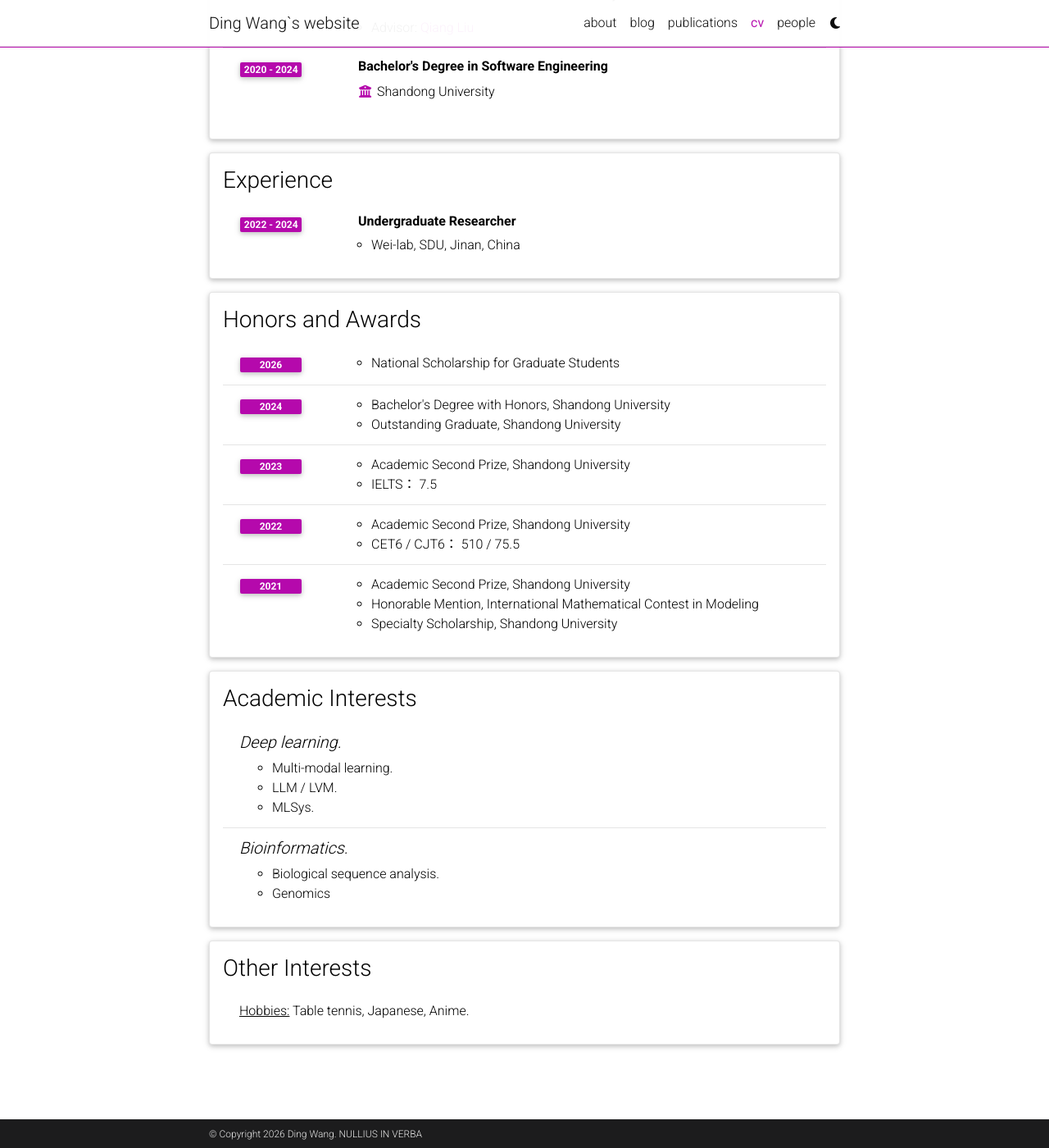
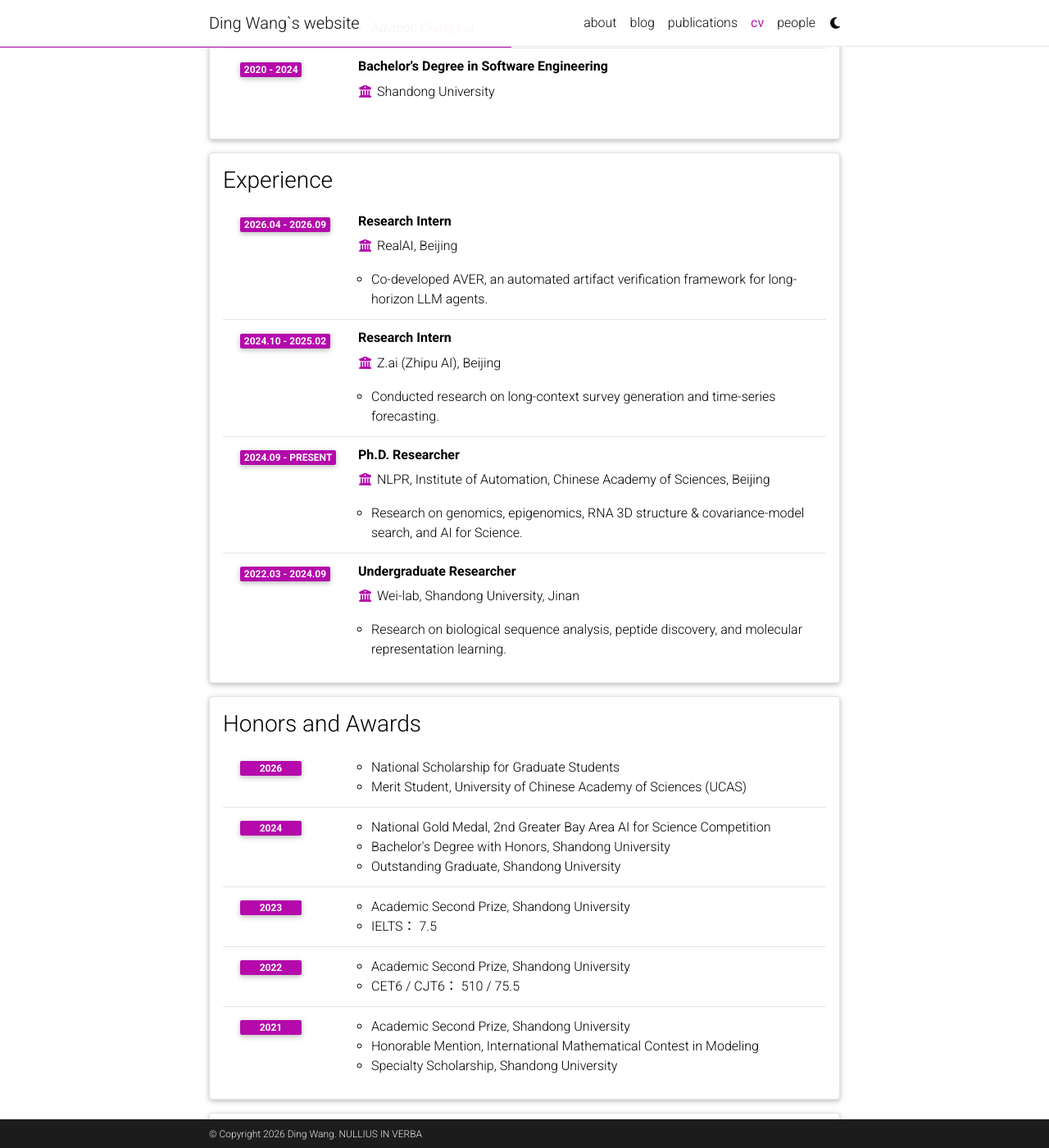
Before and after one commit to void-echo/void-echo.github.io, a Jekyll site: the page built from _pages/cv.md, in a window 1280 px wide and 1400 px high, scrolled down 498 px. Shown: the whole window at 82% size. Built offline with Jekyll 4.4.1, drawn with Linux system fonts in a browser that asks for light colours; full-size pictures stand in for the smaller copies a plugin makes; comment, search, counter and statistics services are not loaded; a style sheet for code colours, icons or effects is not loaded; some of the changed text lies outside the part shown.

Commit message:
Update CV experience/awards/education and refine research interests

```diff
--- a/_config.yml
+++ b/_config.yml
@@ -8,7 +8,7 @@ middle_name:
 last_name: Wang
 email: scholarwd@gmail.com
 description: > # the ">" symbol means to ignore newlines until "footer_text:"
-  Ph.D. Student @ CASIA, Prev. Intern @ Z.ai, RealAI, Prev. Undergraduate @ SDU. Interested in Bioinformatics, LLM, and MLSys. Chinese & English & Japanese speaker, ENFP. ✨ Chasing for Courage, Power and Freedom. Love Life.
+  Ph.D. Student @ CASIA, Prev. Intern @ Z.ai, RealAI, Prev. Undergraduate @ SDU. Interested in Genomics, RNA Biology, Molecular Representation, LLM Agents, and MLSys. Chinese & English & Japanese speaker, ENFP. ✨ Chasing for Courage, Power and Freedom. Love Life.
 footer_text: >
   NULLIUS IN VERBA
 keywords: AI, Bioinformatics  # add your own keywords or leave empty
--- a/_data/cv.yml
+++ b/_data/cv.yml
@@ -13,7 +13,7 @@
   contents:
     - title: Ph.D. in Artificial Intelligence
       institution: Institute of Automation, Chinese Academy of Sciences
-      year: 2024 - 2027 (expected)
+      year: 2024 - Present
       description:
         - 'Advisor: <a href="https://scholar.google.com.hk/citations?hl=en&user=D-lKLcMAAAAJ&view_op=list_works&sortby=pubdate">Qiang Liu</a>'
 
@@ -21,52 +21,32 @@
       institution: Shandong University
       year: 2020 - 2024
 
-      # description:
-      #   - Description 1.
-      #   - Description 2.
-      #   - title: Description 3.
-      #     contents:
-      #       - Sub-description 1.
-      #       - Sub-description 2.
-    # - title: Federal teaching diploma
-    #   institution: Eidgenössische Technische Hochschule, Zurich, Switzerland
-    #   year: 1900
-    #   description:
-    #     - Description 1.
-    #     - Description 2.
-
 - title: Experience
   type: time_table
   contents:
+    - title: Research Intern
+      institution: RealAI, Beijing
+      year: 2026.04 - 2026.09
+      description:
+        - Co-developed AVER, an automated artifact verification framework for long-horizon LLM agents.
+
+    - title: Research Intern
+      institution: Z.ai (Zhipu AI), Beijing
+      year: 2024.10 - 2025.02
+      description:
+        - Conducted research on long-context survey generation and time-series forecasting.
+
+    - title: Ph.D. Researcher
+      institution: NLPR, Institute of Automation, Chinese Academy of Sciences, Beijing
+      year: 2024.09 - Present
+      description:
+        - Research on genomics, epigenomics, RNA 3D structure & covariance-model search, and AI for Science.
+
     - title: Undergraduate Researcher
-      # institution: Institute for Advanced Study, Princeton University
-      year: 2022 - 2024
+      institution: Wei-lab, Shandong University, Jinan
+      year: 2022.03 - 2024.09
       description:
-        - Wei-lab, SDU, Jinan, China
-        # - Description 2.
-        # - title: Description 3.
-        #   contents:
-        #     - Sub-description 1.
-        #     - Sub-description 2.
-    # - title: Visiting Professor
-    #   institution: California Institute of Technology, Pasadena, California, US
-    #   year: 1933
-    #   description:
-    #     - Description 1.
-    #     - Description 2.
-
-    # - title: Director
-    #   institution: Kaiser Wilhelm Institute for Physics, Berlin, Germany.
-    #   year: 1917-1933
-
-    # - title: Professor of Theoretical Physics
-    #   institution: Karl-Ferdinand University, Prague, Czechoslovakia
-    #   year: 1911 - 1917
-    #   description:
-
-    # - title: Associate Professor of Theoretical Physics
-    #   institution: University of Zurich, Zurich, Switzerland
-    #   year: 1909 - 1911
+        - Research on biological sequence analysis, peptide discovery, and molecular representation learning.
 
 - title: Honors and Awards
   type: time_table
@@ -74,8 +54,10 @@
     - year: 2026
       items:
         - National Scholarship for Graduate Students
+        - Merit Student, University of Chinese Academy of Sciences (UCAS)
     - year: 2024
       items:
+        - National Gold Medal, 2nd Greater Bay Area AI for Science Competition
         - Bachelor's Degree with Honors, Shandong University
         - Outstanding Graduate, Shandong University
     - year: 2023
@@ -95,15 +77,15 @@
 - title: Academic Interests
   type: nested_list
   contents:
-    - title: Deep learning.
+    - title: AI for Science & Bioinformatics
       items:
-        - Multi-modal learning.
-        - LLM / LVM.
-        - MLSys.
-    - title: Bioinformatics.
+        - Genomics & Epigenomics
+        - RNA Biology & Structure Search
+        - Molecular Representation
+    - title: Artificial Intelligence & Systems
       items:
-        - Biological sequence analysis.
-        - Genomics
+        - LLM Agents
+        - MLSys & GPU Acceleration
 
 - title: Other Interests
   type: list
```
Also changed, not shown: _pages/about.md (+1 -1 lines).
